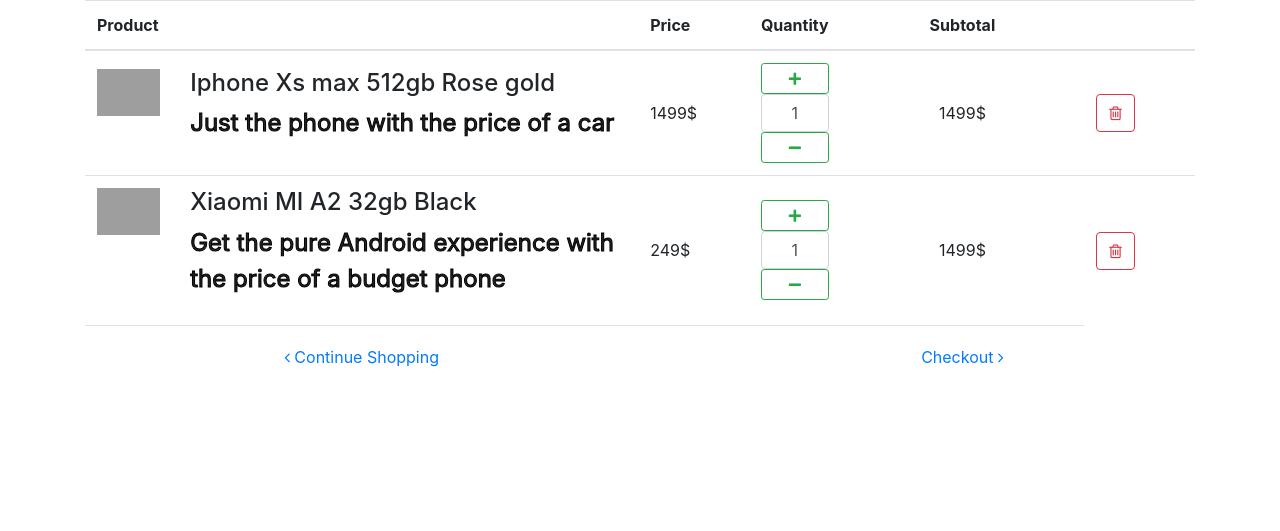
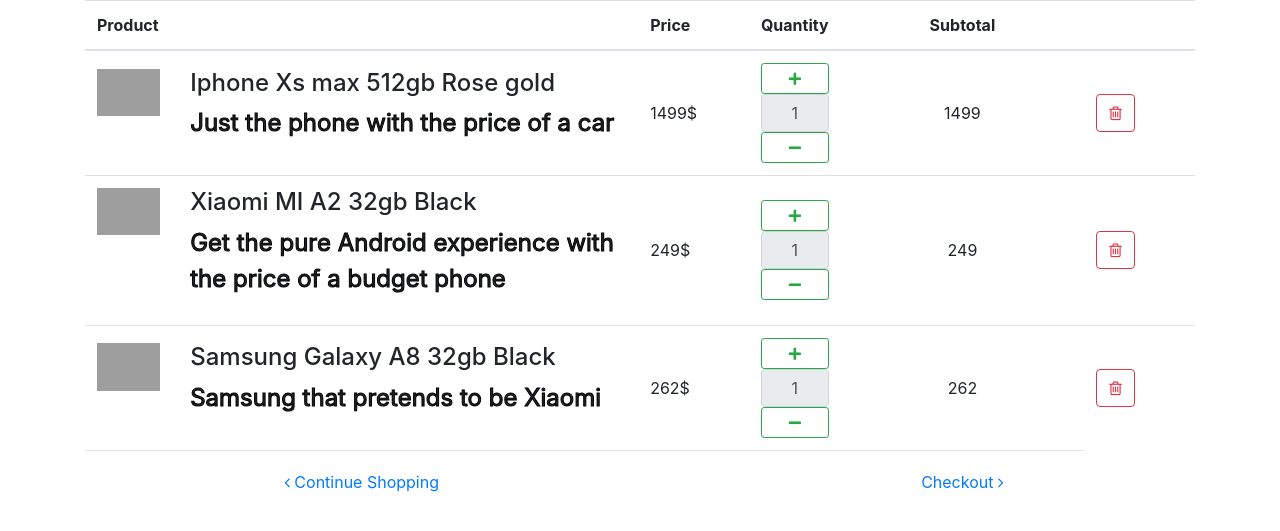
Before and after one commit to staelerss/Python, a Flask app: page /cart in a window 1280 px wide. Shown: the part 56-587 px from the top of the page. Run offline with Flask 2, Linux system fonts and the light colour scheme; some libraries are stand-ins or nearby versions; grey boxes are pictures that could not be loaded.

Commit message:
Started 'shipment' task

```diff
--- a/templates/cart.html
+++ b/templates/cart.html
@@ -17,7 +17,7 @@
         </tr>
         </thead>
         <tbody>
-        <tr>
+        <tr class="cart-position">
             <td data-th="Product">
                 <div class="row">
                     <div class="col-sm-2 hidden-xs"><img
@@ -29,18 +29,18 @@
                     </div>
                 </div>
             </td>
-            <td data-th="Price">1499$</td>
+            <td data-th="Price" class="price">1499$</td>
             <td data-th="Quantity" class="text-center">
-                <button class="btn btn-outline-success btn-sm btn-block"><i class="fas fa-plus"></i></button>
-                <input type="text" class="form-control text-center" id="amount" contenteditable="false" value="1">
-                <button class="btn btn-outline-success btn-sm btn-block"><i class="fas fa-minus"></i></button>
+                <button class="btn btn-outline-success btn-sm btn-block plus-button"><i class="fas fa-plus plus-button"></i></button>
+                <input type="text" class="form-control text-center amount" disabled value="1">
+                <button class="btn btn-outline-success btn-sm btn-block minus-button"><i class="fas fa-minus minus-button"></i></button>
             </td>
-            <td data-th="Subtotal" class="text-center">1499$</td>
+            <td data-th="Subtotal" class="text-center sum">1499$</td>
             <td class="actions" data-th="">
                 <button class="btn btn-outline-danger"><i class="fa fa-trash-o"></i></button>
             </td>
         </tr>
-        <tr>
+        <tr class="cart-position">
             <td data-th="Product">
                 <div class="row">
                     <div class="col-sm-2 hidden-xs"><img
@@ -52,13 +52,36 @@
                     </div>
                 </div>
             </td>
-            <td data-th="Price">249$</td>
+            <td data-th="Price" class="price">249$</td>
             <td data-th="Quantity" class="text-center">
-                <button class="btn btn-outline-success btn-sm btn-block"><i class="fas fa-plus"></i></button>
-                <input type="text" class="form-control text-center" id="amount2" contenteditable="false" value="1">
-                <button class="btn btn-outline-success btn-sm btn-block"><i class="fas fa-minus"></i></button>
+                <button class="btn btn-outline-success btn-sm btn-block plus-button"><i class="fas fa-plus"></i></button>
+                <input type="text" class="form-control text-center amount" disabled value="1">
+                <button class="btn btn-outline-success btn-sm btn-block minus-button"><i class="fas fa-minus"></i></button>
             </td>
-            <td data-th="Subtotal" class="text-center">1499$</td>
+            <td data-th="Subtotal" class="text-center sum">249$</td>
+            <td class="actions" data-th="">
+                <button class="btn btn-outline-danger"><i class="fa fa-trash-o"></i></button>
+            </td>
+        </tr>
+        <tr class="cart-position">
+            <td data-th="Product">
+                <div class="row">
+                    <div class="col-sm-2 hidden-xs"><img
+                            src="https://biggeek.ru/files/products/at-galaxy-a8-2018-duos-a530f-sm-a530fzkdato-frontblack-91918131.435x435.jpeg?013aaf3d9c2e3d074501e45071127c81"
+                            alt="..." class="img-responsive"/></div>
+                    <div class="col-sm-10">
+                        <h4 class="nomargin">Samsung Galaxy A8 32gb Black</h4>
+                        <p contenteditable>Samsung that pretends to be Xiaomi</p>
+                    </div>
+                </div>
+            </td>
+            <td data-th="Price" class="price">262$</td>
+            <td data-th="Quantity" class="text-center">
+                <button class="btn btn-outline-success btn-sm btn-block plus-button"><i class="fas fa-plus"></i></button>
+                <input type="text" class="form-control text-center amount" disabled value="1">
+                <button class="btn btn-outline-success btn-sm btn-block minus-button"><i class="fas fa-minus"></i></button>
+            </td>
+            <td data-th="Subtotal" class="text-center sum">262$</td>
             <td class="actions" data-th="">
                 <button class="btn btn-outline-danger"><i class="fa fa-trash-o"></i></button>
             </td>
@@ -68,7 +91,7 @@
         <tr>
             <td><a href="/" class="btn btn-block"><i class="fa fa-angle-left"></i> Continue Shopping</a></td>
             <td colspan="2" class="hidden-xs"></td>
-            <td><a href="/shipment" class="btn btn-block">Checkout <i class="fa fa-angle-right"></i></a></td>
+            <td><a href="#" class="btn btn-block">Checkout <i class="fa fa-angle-right"></i></a></td>
         </tr>
         </tfoot>
     </table>
```
